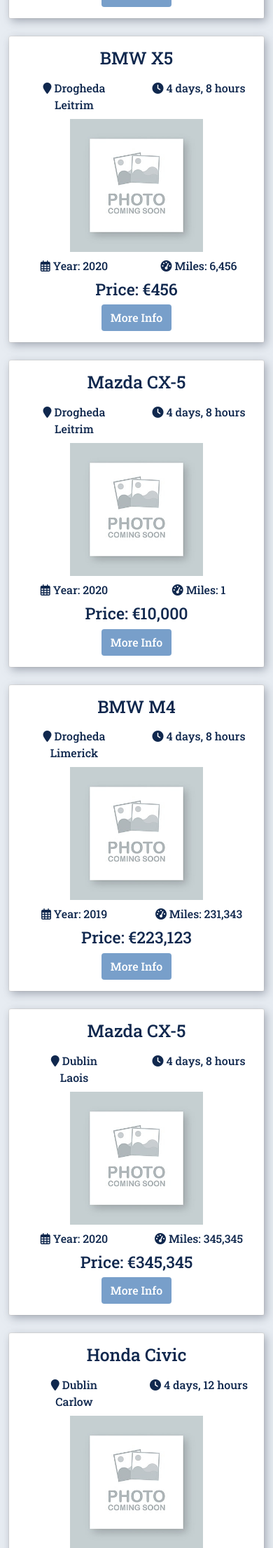
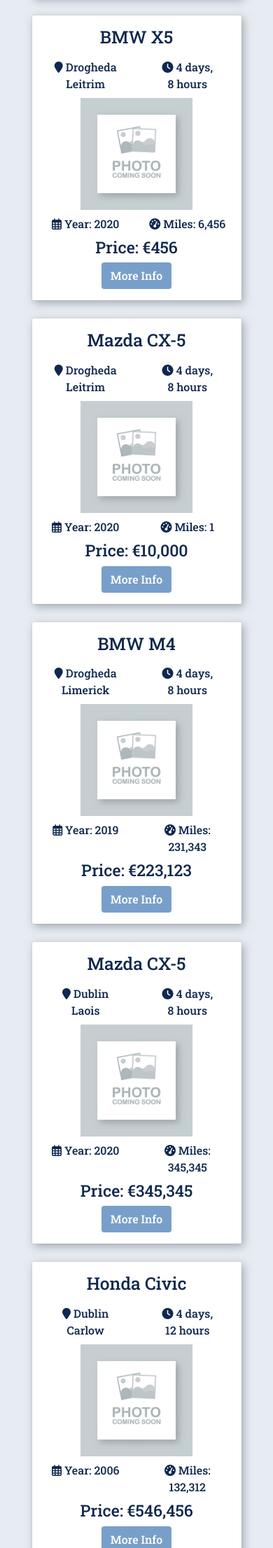
Before and after one commit to Dayana-N/AutoMarket-PP4, a Django app: page / in a window 390 px wide. Shown: the part 1552-3764 px from the top of the page at 70% size. Run offline with Django 3.2, Linux system fonts and the light colour scheme; data comes from the database, SQL or seed files in the repository; parts of the project's set-up code (start-up, migrations or seed data) failed here and were passed over; some libraries are stand-ins or nearby versions; some web fonts are replaced.

Commit message:
feat: final touch ups on responsiveness

```diff
--- a/listings/templates/listings/index.html
+++ b/listings/templates/listings/index.html
@@ -12,10 +12,10 @@
 <section class="recent-listings">
     <div class="container text-center mt-5">
         <h2>Recent Listings:</h2>
-        <div class="row mt-5">
+        <div class="row mt-5 justify-content-center">
             {% for listing in listings|slice:'6' %}
             <!-- Card -->
-            <div class="col-md-6 col-xl-4 mb-4">
+            <div class=" col-10 col-md-6 col-xl-4 mb-4">
                 <div class="card listing-preview">
                     <div class="card-body">
                         <a class="card-link" href="{% url 'single-listing' listing.id %}">
--- a/listings/templates/listings/listings.html
+++ b/listings/templates/listings/listings.html
@@ -12,10 +12,10 @@
 <section class="results mt-5">
     <div class="container text-center mt-5">
         <h2>Results</h2>
-        <div class="row mt-5">
+        <div class="row mt-5 justify-content-center">
             {% for listing in listings %}
             <!-- Card -->
-            <div class="col-md-6 col-xl-4 mb-4">
+            <div class="col-10 col-md-6 col-xl-4 mb-4">
                 <div class="card listing-preview">
                     <div class="card-body">
                         <a class="card-link" href="{% url 'single-listing' listing.id %}">
--- a/static/styles/style.css
+++ b/static/styles/style.css
@@ -135,7 +135,7 @@
 }
 
 .card-image {
-    height: 190px;
+    height: 270px;
     object-fit: contain;
 }
 
@@ -259,6 +259,12 @@
   background-color: var(--dark-blue-background);
 }
 
+@media (max-width: 430px) {
+  .card-image{
+    height: 160px;
+  }
+}
+
 @media (max-width: 500px) {
   #hero-image {
     height: 220px;
```
